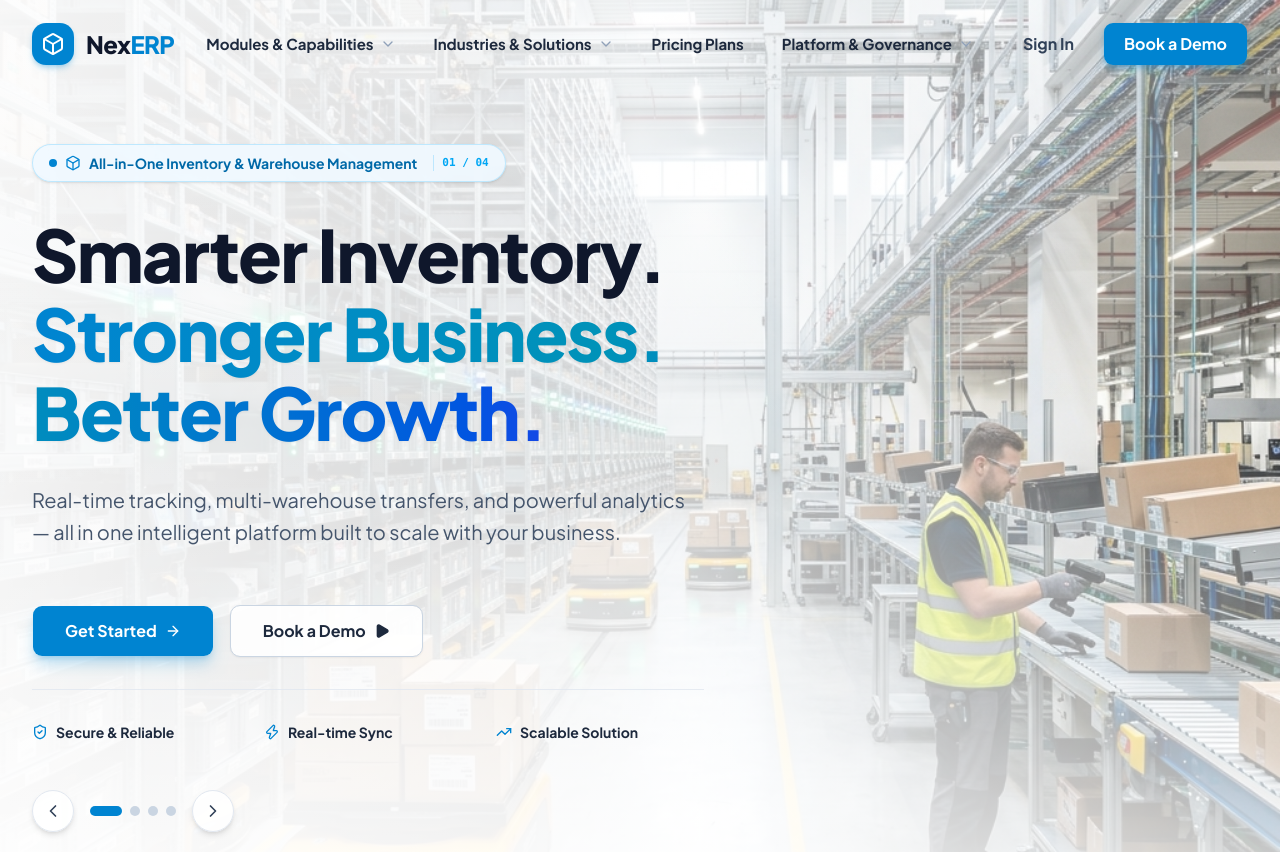
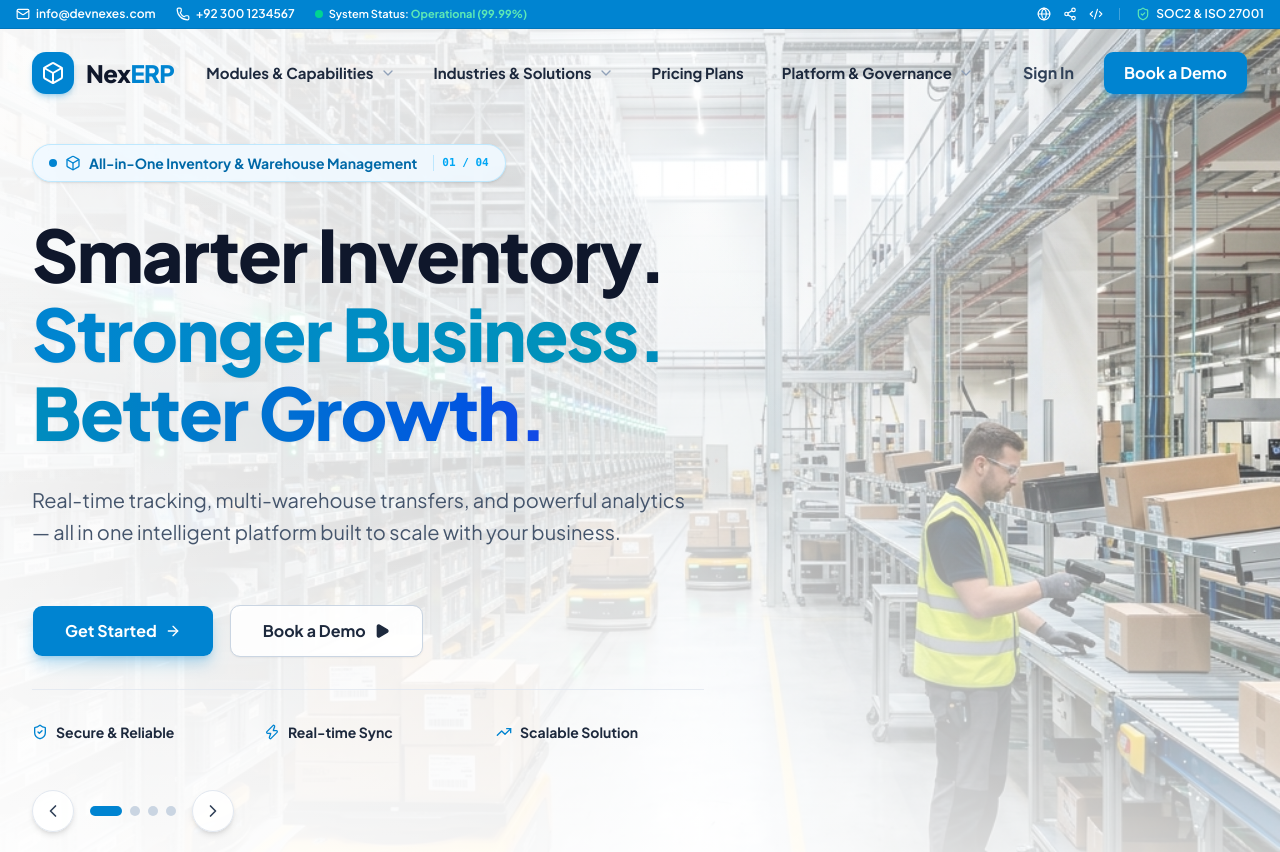
Before and after one commit to arhamsolution-me/ERP, a Next.js app in the folder apps/web/: page / in a window 1280 px wide. Shown: the top 852 px of the page. Built offline with nearby package versions, Linux system fonts and the light colour scheme.

Commit message:
feat: add top mini header bar with contact info, system status, social icons, and compliance badges

```diff
--- a/apps/web/components/marketing-header.tsx
+++ b/apps/web/components/marketing-header.tsx
@@ -23,7 +23,12 @@ import {
   Lock,
   ShoppingCart,
   Truck,
-  ChevronRight
+  ChevronRight,
+  Mail,
+  Phone,
+  Globe,
+  Share2,
+  Code2
 } from "lucide-react";
 import { Button } from "@/components/ui/button";
 
@@ -180,6 +185,52 @@ export function MarketingHeader() {
       }`}
       onMouseLeave={() => setActiveMenu(null)}
     >
+      {/* TOP MINI HEADER BAR */}
+      <div className={`w-full py-1.5 px-4 text-xs font-semibold border-b transition-colors ${
+        isScrolled
+          ? "bg-sky-800/80 text-white/95 border-sky-600/40"
+          : "bg-sky-600 text-white border-sky-700/50"
+      }`}>
+        <div className="container mx-auto flex items-center justify-between">
+
+          {/* Left: Contact Info & System Status */}
+          <div className="flex items-center gap-5">
+            <a href="mailto:info@devnexes.com" className="flex items-center gap-1.5 hover:text-sky-200 transition-colors">
+              <Mail className="w-3.5 h-3.5" />
+              <span>info@devnexes.com</span>
+            </a>
+            <a href="tel:+923001234567" className="hidden sm:flex items-center gap-1.5 hover:text-sky-200 transition-colors">
+              <Phone className="w-3.5 h-3.5" />
+              <span>+92 300 1234567</span>
+            </a>
+            <div className="hidden md:flex items-center gap-1.5">
+              <span className="w-2 h-2 rounded-full bg-emerald-400 animate-pulse" />
+              <span className="text-[11px]">System Status: <strong className="text-emerald-300 font-bold">Operational (99.99%)</strong></span>
+            </div>
+          </div>
+
+          {/* Right: Social & Compliance Badge */}
+          <div className="flex items-center gap-4">
+            <div className="flex items-center gap-3">
+              <a href="#" className="hover:text-sky-200 transition-colors" title="Global Portal">
+                <Globe className="w-3.5 h-3.5" />
+              </a>
+              <a href="#" className="hover:text-sky-200 transition-colors" title="Social Share">
+                <Share2 className="w-3.5 h-3.5" />
+              </a>
+              <a href="#" className="hover:text-sky-200 transition-colors" title="Developer Code">
+                <Code2 className="w-3.5 h-3.5" />
+              </a>
+            </div>
+            <span className="hidden sm:inline border-r border-white/25 h-3" />
+            <Link href="/features#security" className="hidden sm:flex items-center gap-1.5 hover:text-sky-200 transition-colors">
+              <ShieldCheck className="w-3.5 h-3.5 text-emerald-300" />
+              <span>SOC2 &amp; ISO 27001</span>
+            </Link>
+          </div>
+
+        </div>
+      </div>
       <div className="container mx-auto px-4 sm:px-6 lg:px-8">
         <div className="flex h-20 sm:h-22 items-center justify-between">
 
```
